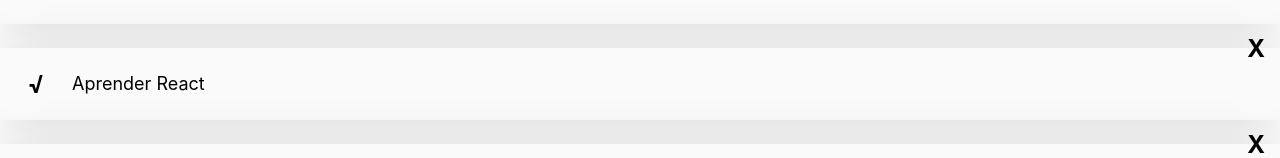
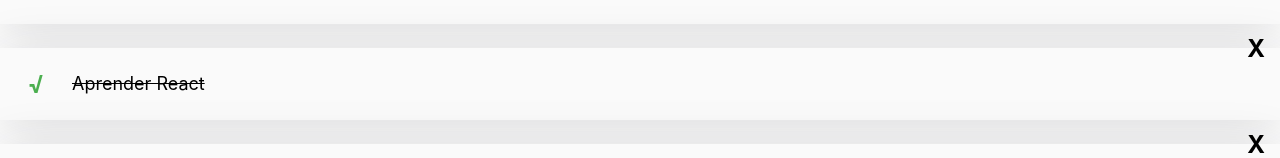
Before and after one commit to JorgePAJ/ReactToDo, a React (Create React App) app: page / in a window 1280 px wide. Shown: the part 267-425 px from the top of the page. Built offline with nearby package versions, Linux system fonts and the light colour scheme.

Commit message:
Quinta clase

```diff
--- a/src/App.js
+++ b/src/App.js
@@ -6,21 +6,38 @@
 import { TodoList } from "./Modules/TodoList";
 // import './App.css';
 
-const todos = [
+const defaultTodos = [
   { text: "Wake up", completed: true },
-  { text: "Aprender React", completed: false },
+  { text: "Aprender React", completed: true },
   { text: "Washar Kimetsu", completed: false },
 ];
 
+function App() {
+  const [todos, setTodos] = React.useState(defaultTodos);
+  const [searchValue, setSearchValue] = React.useState("");
 
-function App() {
+  const completedTodos = todos.filter((todo) => !!todo.completed).length;
+  const totalTodos = todos.length;
+
+  let searchedTodos = [];
+
+  if (!searchValue.length >= 1) {
+    searchedTodos = todos;
+  } else {
+    searchedTodos = todos.filter((todo) => {
+      const todoText = todo.text.toLowerCase();
+      const searchText = searchValue.toLowerCase();
+      return todoText.includes(searchText);
+    });
+  }
+
   return (
     <React.Fragment>
-      <TodoCounter />
-      <TodoSearch />
+      <TodoCounter total={totalTodos} completed={completedTodos} />
+      <TodoSearch searchValue={searchValue} setSearchValue={setSearchValue} />
 
       <TodoList>
-        {todos.map(todo => (
+        {searchedTodos.map((todo) => (
           <TodoItem
             key={todo.text}
             text={todo.text}
--- a/src/Modules/TodoCounter.js
+++ b/src/Modules/TodoCounter.js
@@ -1,9 +1,9 @@
 import React from "react";
 import '/Users/jorgeplasencia/ScriptsLocal/Scripts/React/Platzi/curso-intro-react/src/Styles/TodoCounter.css';
 
-function TodoCounter() {
+function TodoCounter({total, completed}) {
   return (
-    <h2 className="TodoCounter">Has completado 2 de 3 TODOs</h2>
+    <h2 className="TodoCounter">Has completado {completed} de {total} TODOs</h2>
   );
 }
 
--- a/src/Modules/TodoSearch.js
+++ b/src/Modules/TodoSearch.js
@@ -1,11 +1,8 @@
 import React from "react";
 import "/Users/jorgeplasencia/ScriptsLocal/Scripts/React/Platzi/curso-intro-react/src/Styles/TodoSearch.css";
 
-function TodoSearch() {
-  const [searchValue, setSearchValue] = React.useState('');
-
+function TodoSearch({ searchValue, setSearchValue }) {
   const onSearchValueChange = (event) => {
-    console.log(event.target.value);
     setSearchValue(event.target.value);
   };
 
@@ -16,7 +13,6 @@
       value={searchValue}
       onChange={onSearchValueChange}
     />,
-    <p>{searchValue}</p>
   ];
 }
 
```
